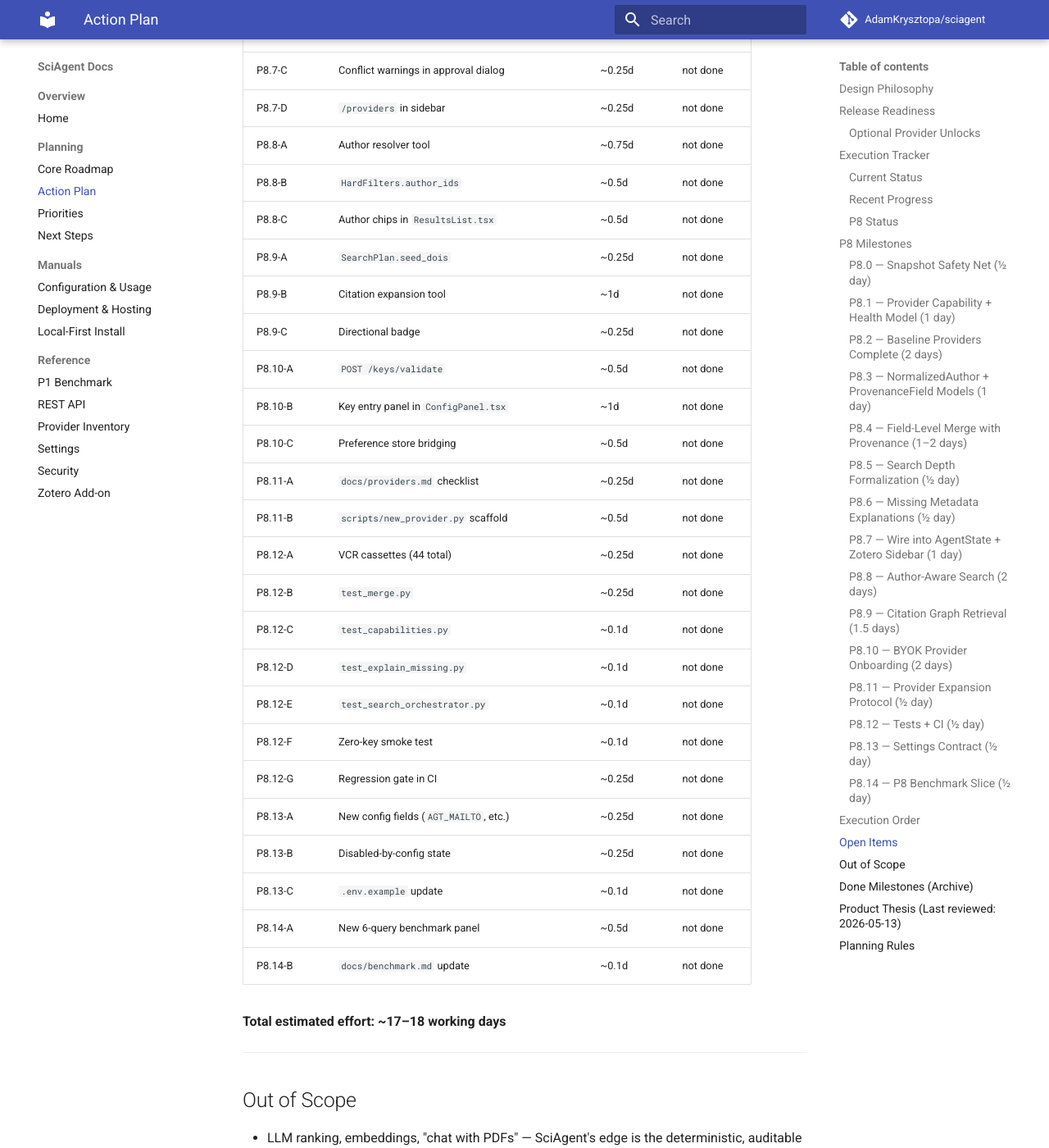
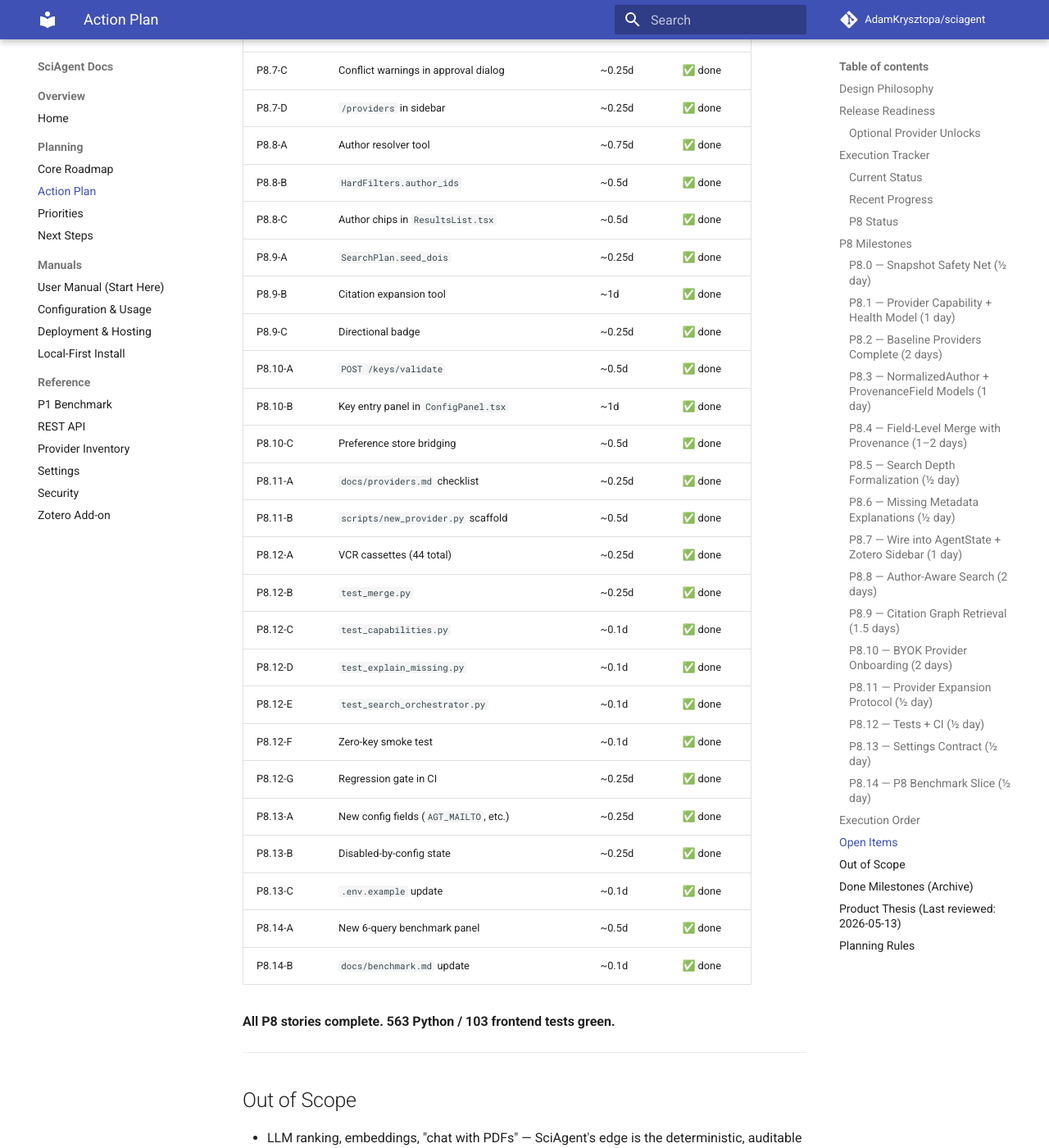
Before and after one commit to AdamKrysztopa/sciagent, an MkDocs documentation site: the page built from docs/actionable-plan.md, in a window 1280 px wide and 1400 px high, scrolled down 33860 px. Shown: the whole window at 82% size. Built offline with MkDocs 1.6.1 and Material for MkDocs 9.7.7, drawn with Linux system fonts in a browser that asks for light colours; comment, search, counter and statistics services are not loaded; some of the changed text lies outside the part shown.

Commit message:
feat: Add user manual and update documentation structure

```diff
--- a/docs/actionable-plan.md
+++ b/docs/actionable-plan.md
@@ -157,7 +157,7 @@ locally with `AGT_LLM_PROVIDER=ollama` and no hosted LLM key.
 | P8.14-A | New 6-query benchmark panel                      | ~0.5d  | ✅ done |
 | P8.14-B | `docs/benchmark.md` P8 update                    | ~0.1d  | ✅ done |
 
-**Total: ~17–18 working days remaining.**
+**All P8 stories complete as of 2026-05-14.**
 
 ---
 
@@ -1217,61 +1217,61 @@ P8.1 ──▶ P8.11
 
 ## Open Items
 
-| ID      | Story                                           | Effort | Status   |
-| ------- | ----------------------------------------------- | ------ | -------- |
-| P8.0-A  | Provider inventory table                        | ~0.25d | not done |
-| P8.0-B  | Snapshot VCR tests                              | ~0.5d  | not done |
-| P8.0-C  | Cassette hygiene                                | ~0.25d | not done |
-| P8.1-A  | `capabilities.py` — capability model            | ~0.5d  | not done |
-| P8.1-B  | `provider_base.py` — protocol + base class      | ~0.5d  | not done |
-| P8.1-C  | `GET /providers` endpoint                       | ~0.25d | not done |
-| P8.1-D  | Sidebar BYOK hint chip                          | ~0.25d | not done |
-| P8.2-A  | DOAJ provider                                   | ~0.5d  | not done |
-| P8.2-B  | Provider audit (User-Agent, retry, 429)         | ~0.5d  | not done |
-| P8.2-C  | `SearchRunResult` dataclass                     | ~0.25d | not done |
-| P8.2-D  | `SearchMetadata.baseline_mode` + badge          | ~0.25d | not done |
-| P8.2-E  | Baseline regression test                        | ~0.25d | not done |
-| P8.3-A  | `NormalizedAuthor` Pydantic model               | ~0.25d | not done |
-| P8.3-B  | `ProvenanceField` Pydantic model                | ~0.1d  | not done |
-| P8.3-C  | Extend `NormalizedPaper` with new fields        | ~0.5d  | not done |
-| P8.3-D  | Update all providers to emit `NormalizedAuthor` | ~0.5d  | not done |
-| P8.4-A  | `src/agt/tools/merge.py`                        | ~1d    | done     |
-| P8.4-B  | Field-selection rules                           | ~0.5d  | done     |
-| P8.4-C  | `FieldConflict` model                           | ~0.25d | done     |
-| P8.4-D  | Wire merge into `run_search_phase`              | ~0.25d | done     |
-| P8.5-A  | `DEPTH_PROFILES` + `select_providers_for_depth` | ~0.25d | done     |
-| P8.5-B  | Plan preview in sidebar                         | ~0.25d | done     |
-| P8.6-A  | `src/agt/tools/explain_missing.py`              | ~0.25d | done     |
-| P8.6-B  | Result card missing-field tooltip               | ~0.25d | done     |
-| P8.7-A  | Merge in `run_search_phase`                     | ~0.5d  | not done |
-| P8.7-B  | Provenance chips in `ResultsList.tsx`           | ~0.25d | not done |
-| P8.7-C  | Conflict warnings in approval dialog            | ~0.25d | not done |
-| P8.7-D  | `/providers` in sidebar                         | ~0.25d | not done |
-| P8.8-A  | Author resolver tool                            | ~0.75d | not done |
-| P8.8-B  | `HardFilters.author_ids`                        | ~0.5d  | not done |
-| P8.8-C  | Author chips in `ResultsList.tsx`               | ~0.5d  | not done |
-| P8.9-A  | `SearchPlan.seed_dois`                          | ~0.25d | not done |
-| P8.9-B  | Citation expansion tool                         | ~1d    | not done |
-| P8.9-C  | Directional badge                               | ~0.25d | not done |
-| P8.10-A | `POST /keys/validate`                           | ~0.5d  | not done |
-| P8.10-B | Key entry panel in `ConfigPanel.tsx`            | ~1d    | not done |
-| P8.10-C | Preference store bridging                       | ~0.5d  | not done |
-| P8.11-A | `docs/providers.md` checklist                   | ~0.25d | not done |
-| P8.11-B | `scripts/new_provider.py` scaffold              | ~0.5d  | not done |
-| P8.12-A | VCR cassettes (44 total)                        | ~0.25d | not done |
-| P8.12-B | `test_merge.py`                                 | ~0.25d | not done |
-| P8.12-C | `test_capabilities.py`                          | ~0.1d  | not done |
-| P8.12-D | `test_explain_missing.py`                       | ~0.1d  | not done |
-| P8.12-E | `test_search_orchestrator.py`                   | ~0.1d  | not done |
-| P8.12-F | Zero-key smoke test                             | ~0.1d  | not done |
-| P8.12-G | Regression gate in CI                           | ~0.25d | not done |
-| P8.13-A | New config fields (`AGT_MAILTO`, etc.)          | ~0.25d | not done |
-| P8.13-B | Disabled-by-config state                        | ~0.25d | not done |
-| P8.13-C | `.env.example` update                           | ~0.1d  | not done |
-| P8.14-A | New 6-query benchmark panel                     | ~0.5d  | not done |
-| P8.14-B | `docs/benchmark.md` update                      | ~0.1d  | not done |
+| ID      | Story                                           | Effort | Status |
+| ------- | ----------------------------------------------- | ------ | ------ |
+| P8.0-A  | Provider inventory table                        | ~0.25d | ✅ done |
+| P8.0-B  | Snapshot VCR tests                              | ~0.5d  | ✅ done |
+| P8.0-C  | Cassette hygiene                                | ~0.25d | ✅ done |
+| P8.1-A  | `capabilities.py` — capability model            | ~0.5d  | ✅ done |
+| P8.1-B  | `provider_base.py` — protocol + base class      | ~0.5d  | ✅ done |
+| P8.1-C  | `GET /providers` endpoint                       | ~0.25d | ✅ done |
+| P8.1-D  | Sidebar BYOK hint chip                          | ~0.25d | ✅ done |
+| P8.2-A  | DOAJ provider                                   | ~0.5d  | ✅ done |
+| P8.2-B  | Provider audit (User-Agent, retry, 429)         | ~0.5d  | ✅ done |
+| P8.2-C  | `SearchRunResult` dataclass                     | ~0.25d | ✅ done |
+| P8.2-D  | `SearchMetadata.baseline_mode` + badge          | ~0.25d | ✅ done |
+| P8.2-E  | Baseline regression test                        | ~0.25d | ✅ done |
+| P8.3-A  | `NormalizedAuthor` Pydantic model               | ~0.25d | ✅ done |
+| P8.3-B  | `ProvenanceField` Pydantic model                | ~0.1d  | ✅ done |
+| P8.3-C  | Extend `NormalizedPaper` with new fields        | ~0.5d  | ✅ done |
+| P8.3-D  | Update all providers to emit `NormalizedAuthor` | ~0.5d  | ✅ done |
+| P8.4-A  | `src/agt/tools/merge.py`                        | ~1d    | ✅ done |
+| P8.4-B  | Field-selection rules                           | ~0.5d  | ✅ done |
+| P8.4-C  | `FieldConflict` model                           | ~0.25d | ✅ done |
+| P8.4-D  | Wire merge into `run_search_phase`              | ~0.25d | ✅ done |
+| P8.5-A  | `DEPTH_PROFILES` + `select_providers_for_depth` | ~0.25d | ✅ done |
+| P8.5-B  | Plan preview in sidebar                         | ~0.25d | ✅ done |
+| P8.6-A  | `src/agt/tools/explain_missing.py`              | ~0.25d | ✅ done |
+| P8.6-B  | Result card missing-field tooltip               | ~0.25d | ✅ done |
+| P8.7-A  | Merge in `run_search_phase`                     | ~0.5d  | ✅ done |
+| P8.7-B  | Provenance chips in `ResultsList.tsx`           | ~0.25d | ✅ done |
+| P8.7-C  | Conflict warnings in approval dialog            | ~0.25d | ✅ done |
+| P8.7-D  | `/providers` in sidebar                         | ~0.25d | ✅ done |
+| P8.8-A  | Author resolver tool                            | ~0.75d | ✅ done |
+| P8.8-B  | `HardFilters.author_ids`                        | ~0.5d  | ✅ done |
+| P8.8-C  | Author chips in `ResultsList.tsx`               | ~0.5d  | ✅ done |
+| P8.9-A  | `SearchPlan.seed_dois`                          | ~0.25d | ✅ done |
+| P8.9-B  | Citation expansion tool                         | ~1d    | ✅ done |
+| P8.9-C  | Directional badge                               | ~0.25d | ✅ done |
+| P8.10-A | `POST /keys/validate`                           | ~0.5d  | ✅ done |
+| P8.10-B | Key entry panel in `ConfigPanel.tsx`            | ~1d    | ✅ done |
+| P8.10-C | Preference store bridging                       | ~0.5d  | ✅ done |
+| P8.11-A | `docs/providers.md` checklist                   | ~0.25d | ✅ done |
+| P8.11-B | `scripts/new_provider.py` scaffold              | ~0.5d  | ✅ done |
+| P8.12-A | VCR cassettes (44 total)                        | ~0.25d | ✅ done |
+| P8.12-B | `test_merge.py`                                 | ~0.25d | ✅ done |
+| P8.12-C | `test_capabilities.py`                          | ~0.1d  | ✅ done |
+| P8.12-D | `test_explain_missing.py`                       | ~0.1d  | ✅ done |
+| P8.12-E | `test_search_orchestrator.py`                   | ~0.1d  | ✅ done |
+| P8.12-F | Zero-key smoke test                             | ~0.1d  | ✅ done |
+| P8.12-G | Regression gate in CI                           | ~0.25d | ✅ done |
+| P8.13-A | New config fields (`AGT_MAILTO`, etc.)          | ~0.25d | ✅ done |
+| P8.13-B | Disabled-by-config state                        | ~0.25d | ✅ done |
+| P8.13-C | `.env.example` update                           | ~0.1d  | ✅ done |
+| P8.14-A | New 6-query benchmark panel                     | ~0.5d  | ✅ done |
+| P8.14-B | `docs/benchmark.md` update                      | ~0.1d  | ✅ done |
 
-**Total estimated effort: ~17–18 working days**
+**All P8 stories complete. 563 Python / 103 frontend tests green.**
 
 ---
 
--- a/mkdocs.yml
+++ b/mkdocs.yml
@@ -35,6 +35,7 @@ nav:
       - Priorities: priorities.md
       - Next Steps: next-steps.md
   - Manuals:
+      - User Manual (Start Here): user-manual.md
       - Configuration & Usage: manual.md
       - Deployment & Hosting: deployment.md
       - Local-First Install: local-first.md
```
Also changed, not shown: README.md (+2 -1 lines), docs/manual.md (+59 -16 lines), docs/user-manual.md (added, +382 -0 lines).
